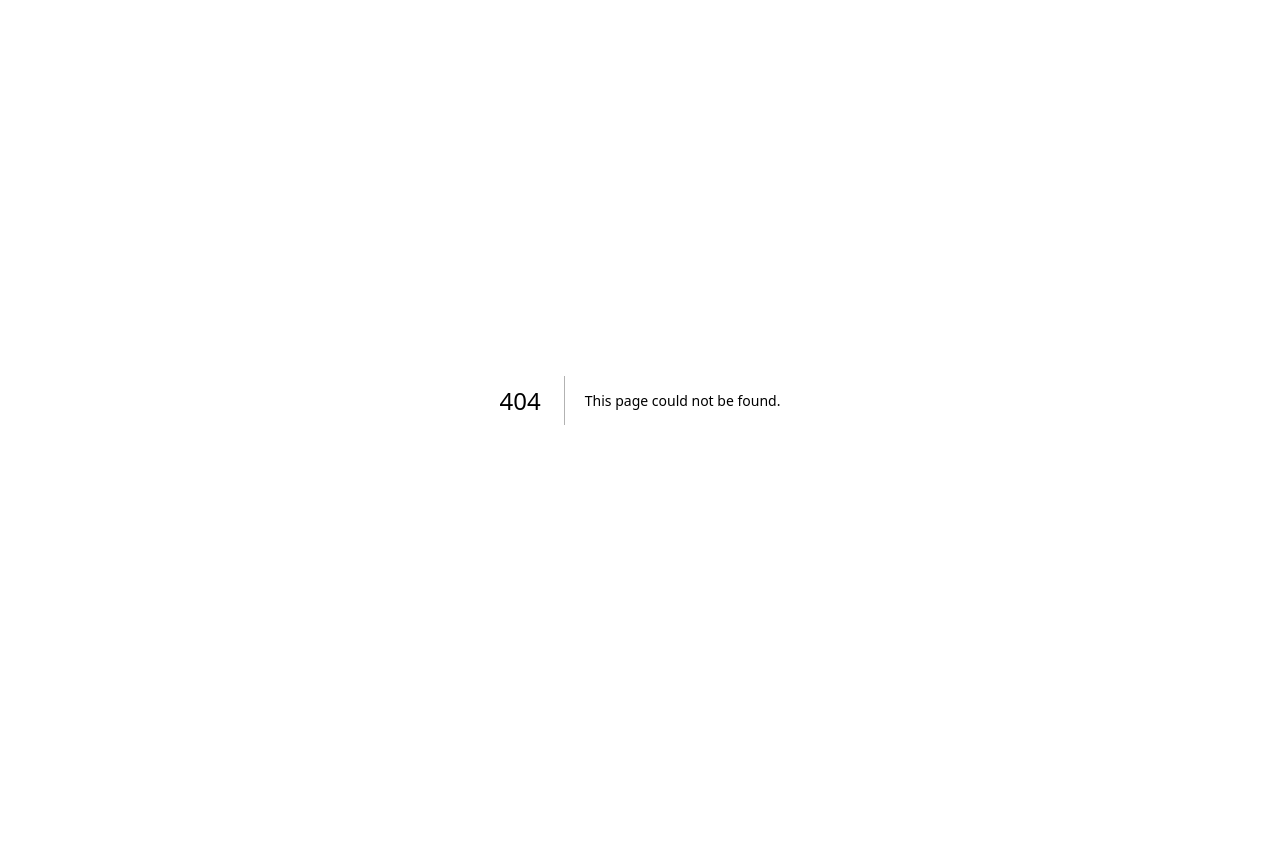
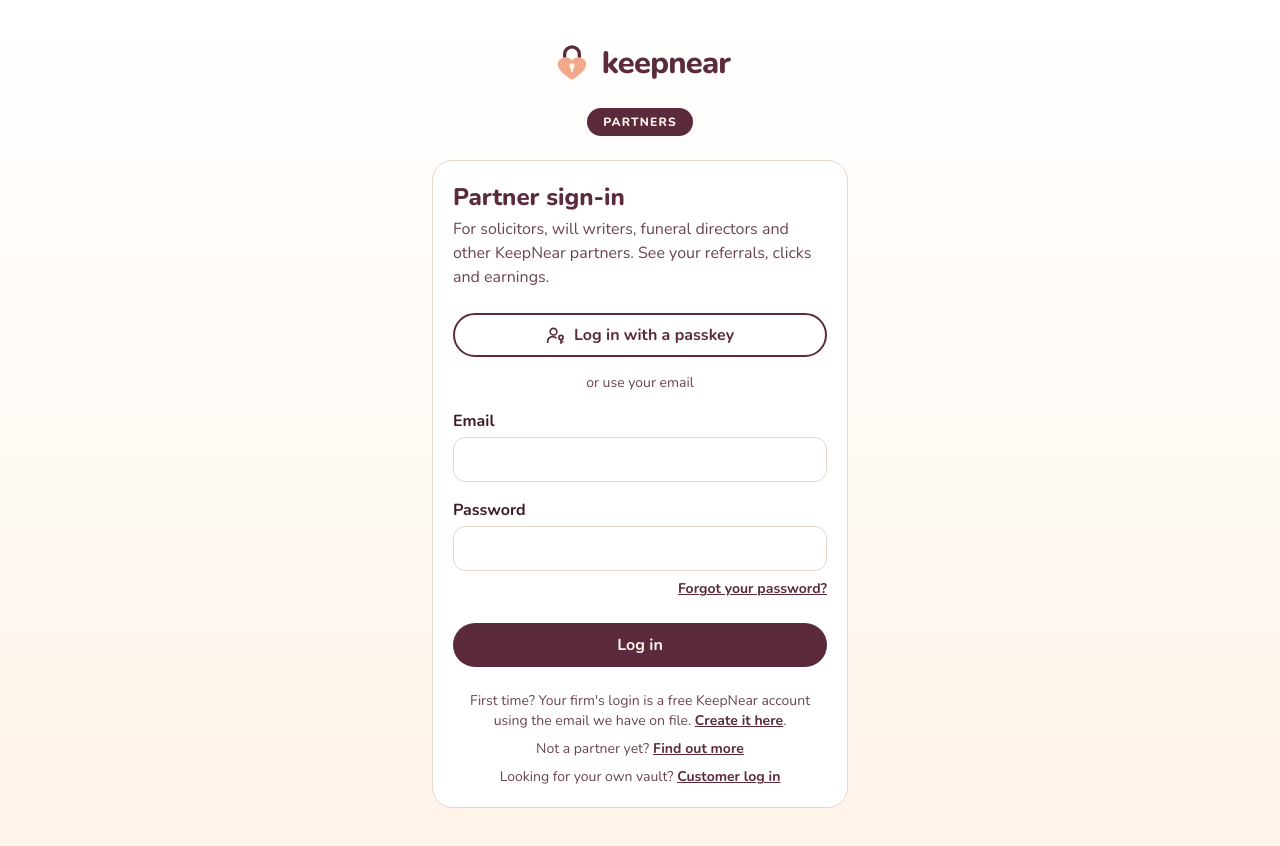
Before and after one commit to ivorytreeuk/KeepNear, a Next.js app: page /partner/login in a window 1280 px wide. Before the commit this address had no page. Before the commit the page ends 800 px from the top, so only its background shows below. Built offline with nearby package versions, Linux system fonts and the light colour scheme.

Commit message:
Separate sign-in pages for partners and staff; admin passcode shows an error when wrong
Co-Authored-By: Claude Opus 5.5 <noreply@anthropic.com>
Claude-Session: https://claude.ai/code/session_014oSyKZU4bEtKQ5B5rKu32H

```diff
--- /dev/null
+++ b/src/app/admin/UnlockForm.tsx
@@ -0,0 +1,20 @@
+"use client";
+
+import { useActionState } from "react";
+import { unlockAdmin } from "./actions";
+
+export function UnlockForm({ email }: { email: string }) {
+  const [state, action, pending] = useActionState(unlockAdmin, null);
+  return (
+    <form action={action} className="card flex flex-col gap-4">
+      <h1 className="text-2xl font-extrabold text-plum">Admin passcode</h1>
+      <p className="text-sm text-muted">Signed in as {email}. Enter the admin passcode to open the dashboard.</p>
+      <label className="flex flex-col gap-1 font-bold">
+        Admin passcode
+        <input name="passcode" type="password" required autoComplete="current-password" autoFocus className="field font-normal" />
+      </label>
+      {state?.error && <p role="alert" className="rounded-xl bg-red-50 p-3 text-sm text-red-800">{state.error}</p>}
+      <button type="submit" className="btn" disabled={pending}>{pending ? "Checking…" : "Unlock"}</button>
+    </form>
+  );
+}
--- a/src/app/admin/actions.ts
+++ b/src/app/admin/actions.ts
@@ -15,12 +15,14 @@ import { esc, layout, sendEmail } from "@/lib/email";
 
 const HOLD_DAYS = 14;
 
-export async function unlockAdmin(formData: FormData) {
+export async function unlockAdmin(_prev: { error?: string } | null, formData: FormData): Promise<{ error?: string }> {
   const user = await getAdminUser();
   if (!user) redirect("/");
   // Small delay makes guessing the passcode slow.
   await new Promise((r) => setTimeout(r, 600));
-  if (!checkPasscode(String(formData.get("passcode") ?? ""))) redirect("/admin?wrong=1");
+  if (!checkPasscode(String(formData.get("passcode") ?? ""))) {
+    return { error: "That passcode isn't right. It must match ADMIN_PASSCODE in Vercel exactly (capital letters count)." };
+  }
   await setAdminSession(user.id);
   redirect("/admin");
 }
--- a/src/app/admin/layout.tsx
+++ b/src/app/admin/layout.tsx
@@ -1,6 +1,7 @@
 import Link from "next/link";
 import { adminGate } from "@/lib/admin-auth";
-import { lockAdmin, unlockAdmin } from "./actions";
+import { lockAdmin } from "./actions";
+import { UnlockForm } from "./UnlockForm";
 import { Logo } from "@/components/Logo";
 import { IdleLogout } from "@/components/IdleLogout";
 
@@ -26,18 +27,13 @@ export default async function AdminLayout({ children }: { children: React.ReactN
 
   if (!unlocked) {
     return (
+      <div className="min-h-screen bg-plum-dark">
       <main className="mx-auto flex min-h-screen max-w-md flex-col justify-center px-4 py-10">
-        <div className="mb-8 self-center"><Logo size={40} /></div>
-        <form action={unlockAdmin} className="card flex flex-col gap-4">
-          <h1 className="text-2xl font-extrabold text-plum">KeepNear admin</h1>
-          <p className="text-sm text-muted">Signed in as {user.email}. Enter the admin passcode to continue.</p>
-          <label className="flex flex-col gap-1 font-bold">
-            Admin passcode
-            <input name="passcode" type="password" required autoComplete="current-password" autoFocus className="field font-normal" />
-          </label>
-          <button type="submit" className="btn">Unlock</button>
-        </form>
+        <div className="mb-4 self-center"><Logo size={40} light /></div>
+        <p className="mb-6 self-center rounded-full bg-cream/15 px-4 py-1.5 text-xs font-extrabold uppercase tracking-widest text-cream">Admin</p>
+        <UnlockForm email={user.email ?? ""} />
       </main>
+      </div>
     );
   }
 
--- /dev/null
+++ b/src/app/login/admin/page.tsx
@@ -0,0 +1,12 @@
+import { Suspense } from "react";
+import { AuthForm } from "@/components/AuthForm";
+
+export const metadata = { title: "Staff sign-in · KeepNear", robots: { index: false, follow: false } };
+
+export default function AdminLoginPage() {
+  return (
+    <Suspense>
+      <AuthForm mode="login" variant="admin" />
+    </Suspense>
+  );
+}
--- /dev/null
+++ b/src/app/partner/login/page.tsx
@@ -0,0 +1,12 @@
+import { Suspense } from "react";
+import { AuthForm } from "@/components/AuthForm";
+
+export const metadata = { title: "Partner sign-in · KeepNear" };
+
+export default function PartnerLoginPage() {
+  return (
+    <Suspense>
+      <AuthForm mode="login" variant="partner" />
+    </Suspense>
+  );
+}
--- a/src/components/AuthForm.tsx
+++ b/src/components/AuthForm.tsx
@@ -12,10 +12,30 @@ function safeNext(raw: string | null, fallback: string) {
   return raw && raw.startsWith("/") && !raw.startsWith("//") ? raw : fallback;
 }
 
-export function AuthForm({ mode }: { mode: "login" | "signup" }) {
+export type AuthVariant = "customer" | "partner" | "admin";
+
+const LOOK: Record<AuthVariant, { home: string; title: string; sub: string; badge?: string }> = {
+  customer: { home: "/vault", title: "Welcome back", sub: "Log in to your KeepNear vault." },
+  partner: {
+    home: "/partner",
+    title: "Partner sign-in",
+    sub: "For solicitors, will writers, funeral directors and other KeepNear partners. See your referrals, clicks and earnings.",
+    badge: "Partners",
+  },
+  admin: {
+    home: "/admin",
+    title: "Staff sign-in",
+    sub: "KeepNear team only. After this you'll be asked for the admin passcode.",
+    badge: "Admin",
+  },
+};
+
+export function AuthForm({ mode, variant = "customer" }: { mode: "login" | "signup"; variant?: AuthVariant }) {
+  const look = LOOK[variant];
+  const isAdmin = variant === "admin";
   const router = useRouter();
   const params = useSearchParams();
-  const next = safeNext(params.get("next"), "/vault");
+  const next = safeNext(params.get("next"), look.home);
   const [busy, setBusy] = useState(false);
   const [message, setMessage] = useState<string | null>(null);
   const [unconfirmed, setUnconfirmed] = useState<string | null>(null);
@@ -115,21 +135,28 @@ export function AuthForm({ mode }: { mode: "login" | "signup" }) {
   }
 
   return (
+    <div className={isAdmin ? "min-h-screen bg-plum-dark" : variant === "partner" ? "min-h-screen bg-gradient-to-b from-white to-cream" : ""}>
     <main className="mx-auto flex min-h-screen max-w-md flex-col justify-center px-4 py-10">
-      <Link href="/" className="mb-8 self-center" aria-label="KeepNear home">
-        <Logo size={44} />
+      <Link href={variant === "partner" ? "/partners" : "/"} className="mb-4 self-center" aria-label="KeepNear home">
+        <Logo size={44} light={isAdmin} />
       </Link>
-      <div className="card">
+      {look.badge && (
+        <p className={`mb-6 self-center rounded-full px-4 py-1.5 text-xs font-extrabold uppercase tracking-widest ${isAdmin ? "bg-cream/15 text-cream" : "bg-plum text-cream"}`}>
+          {look.badge}
+        </p>
+      )}
+      {!look.badge && <div className="mb-4" />}
+      <div className={`card ${variant === "partner" ? "border-t-4 border-t-peach" : ""}`}>
         <h1 className="text-2xl font-extrabold text-plum">
-          {mode === "signup" ? "Create your vault" : "Welcome back"}
+          {mode === "signup" ? "Create your vault" : look.title}
         </h1>
         <p className="mt-1 text-muted">
-          {mode === "signup" ? "Free to start. Your first video is on us." : "Log in to your KeepNear vault."}
+          {mode === "signup" ? "Free to start. Your first video is on us." : look.sub}
         </p>
 
         {idleNotice && mode === "login" && (
           <p role="status" className="mt-4 rounded-xl bg-cream p-3 text-sm">
-            We logged you out after 15 minutes without activity, to keep your vault safe. Log in again to carry on.
+            We logged you out after 15 minutes without activity, to keep {variant === "customer" ? "your vault" : "everything"} safe. Log in again to carry on.
           </p>
         )}
 
@@ -240,11 +267,33 @@ export function AuthForm({ mode }: { mode: "login" | "signup" }) {
         <p className="mt-6 text-center text-sm text-muted">
           {mode === "signup" ? (
             <>Already have a vault? <Link href={`/login?next=${encodeURIComponent(next)}`} className="font-bold text-plum underline">Log in</Link></>
+          ) : variant === "admin" ? (
+            <>Not staff? <Link href="/login" className="font-bold text-plum underline">Customer log in</Link></>
+          ) : variant === "partner" ? (
+            <>
+              First time? Your firm&apos;s login is a free KeepNear account using the email we have on file.{" "}
+              <Link href="/signup?next=/partner" className="font-bold text-plum underline">Create it here</Link>.
+              <br />
+              <span className="mt-2 inline-block">
+                Not a partner yet? <Link href="/partners" className="font-bold text-plum underline">Find out more</Link>
+              </span>
+              <br />
+              <span className="mt-2 inline-block">
+                Looking for your own vault? <Link href="/login" className="font-bold text-plum underline">Customer log in</Link>
+              </span>
+            </>
           ) : (
-            <>New to KeepNear? <Link href="/signup" className="font-bold text-plum underline">Create an account</Link></>
+            <>
+              New to KeepNear? <Link href="/signup" className="font-bold text-plum underline">Create an account</Link>
+              <br />
+              <span className="mt-2 inline-block">
+                A partner firm? <Link href="/partner/login" className="font-bold text-plum underline">Partner sign-in</Link>
+              </span>
+            </>
           )}
         </p>
       </div>
     </main>
+    </div>
   );
 }
--- a/src/components/IdleLogout.tsx
+++ b/src/components/IdleLogout.tsx
@@ -62,7 +62,12 @@ export function IdleLogout() {
       if (idle >= IDLE_MS) {
         loggingOut.current = true;
         await createClient().auth.signOut();
-        window.location.href = "/login?reason=idle";
+        const here = window.location.pathname;
+        window.location.href = here.startsWith("/admin")
+          ? "/login/admin?reason=idle"
+          : here.startsWith("/partner")
+            ? "/partner/login?reason=idle"
+            : "/login?reason=idle";
       } else if (idle >= IDLE_MS - WARN_MS) {
         setSecondsLeft(Math.ceil((IDLE_MS - idle) / 1000));
       } else {
--- a/src/lib/admin-auth.ts
+++ b/src/lib/admin-auth.ts
@@ -15,7 +15,7 @@ export function adminEmails() {
 }
 
 export function passcodeConfigured() {
-  return Boolean(process.env.ADMIN_PASSCODE && process.env.ADMIN_PASSCODE.length >= 8);
+  return (process.env.ADMIN_PASSCODE?.trim().length ?? 0) >= 8;
 }
 
 function sign(userId: string, exp: number) {
@@ -63,9 +63,9 @@ export async function requireUnlockedAdmin() {
 }
 
 export function checkPasscode(input: string) {
-  const expected = process.env.ADMIN_PASSCODE;
+  const expected = process.env.ADMIN_PASSCODE?.trim();
   if (!expected) return false;
-  return safeEqual(input, expected);
+  return safeEqual(input.trim(), expected);
 }
 
 export async function setAdminSession(userId: string) {
--- a/src/middleware.ts
+++ b/src/middleware.ts
@@ -27,11 +27,13 @@ export async function middleware(request: NextRequest) {
   } = await supabase.auth.getUser();
 
   const path = request.nextUrl.pathname;
-  const protectedPath = path.startsWith("/vault") || path.startsWith("/admin") || path.startsWith("/partner/") || path === "/partner";
+  const isAdminPath = path.startsWith("/admin");
+  const isPartnerPath = path === "/partner" || (path.startsWith("/partner/") && path !== "/partner/login");
+  const protectedPath = path.startsWith("/vault") || isAdminPath || isPartnerPath;
 
   if (!user && protectedPath) {
     const login = request.nextUrl.clone();
-    login.pathname = "/login";
+    login.pathname = isAdminPath ? "/login/admin" : isPartnerPath ? "/partner/login" : "/login";
     login.search = "";
     login.searchParams.set("next", path);
     return NextResponse.redirect(login);
```
